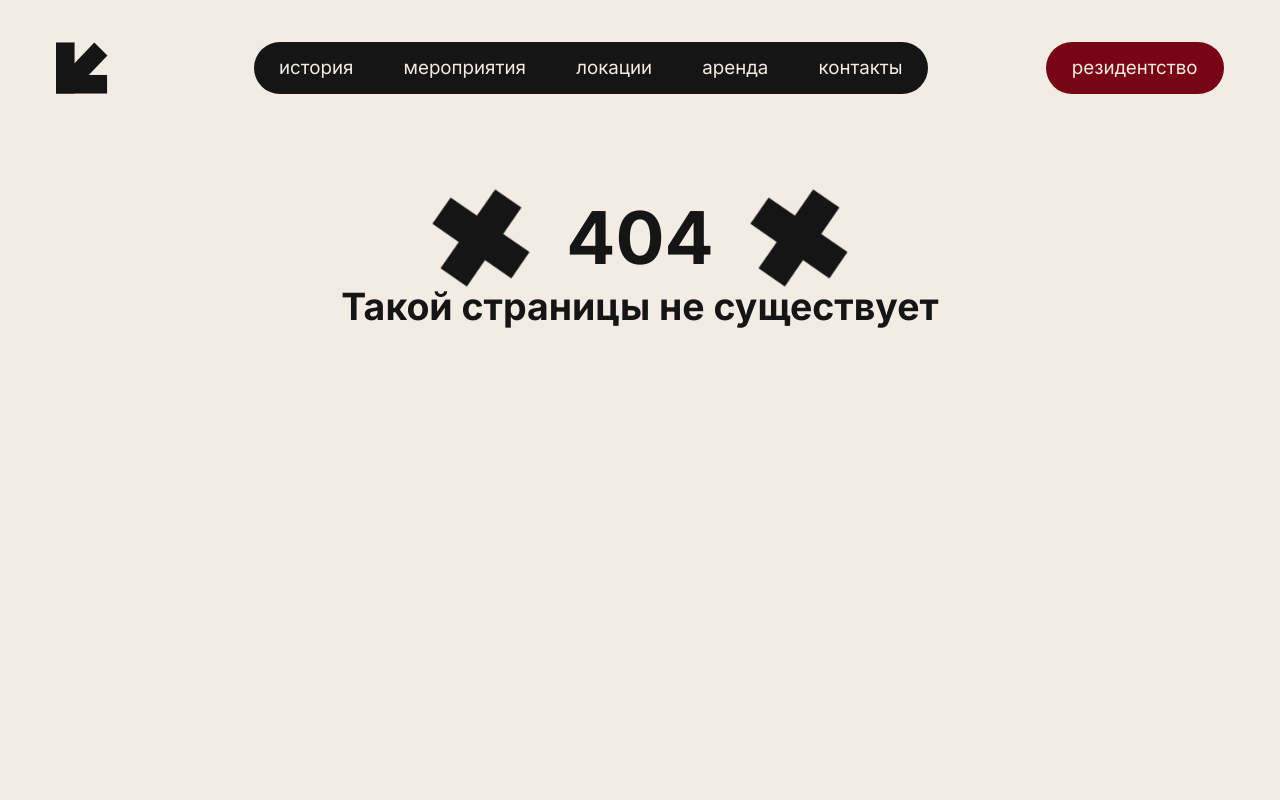
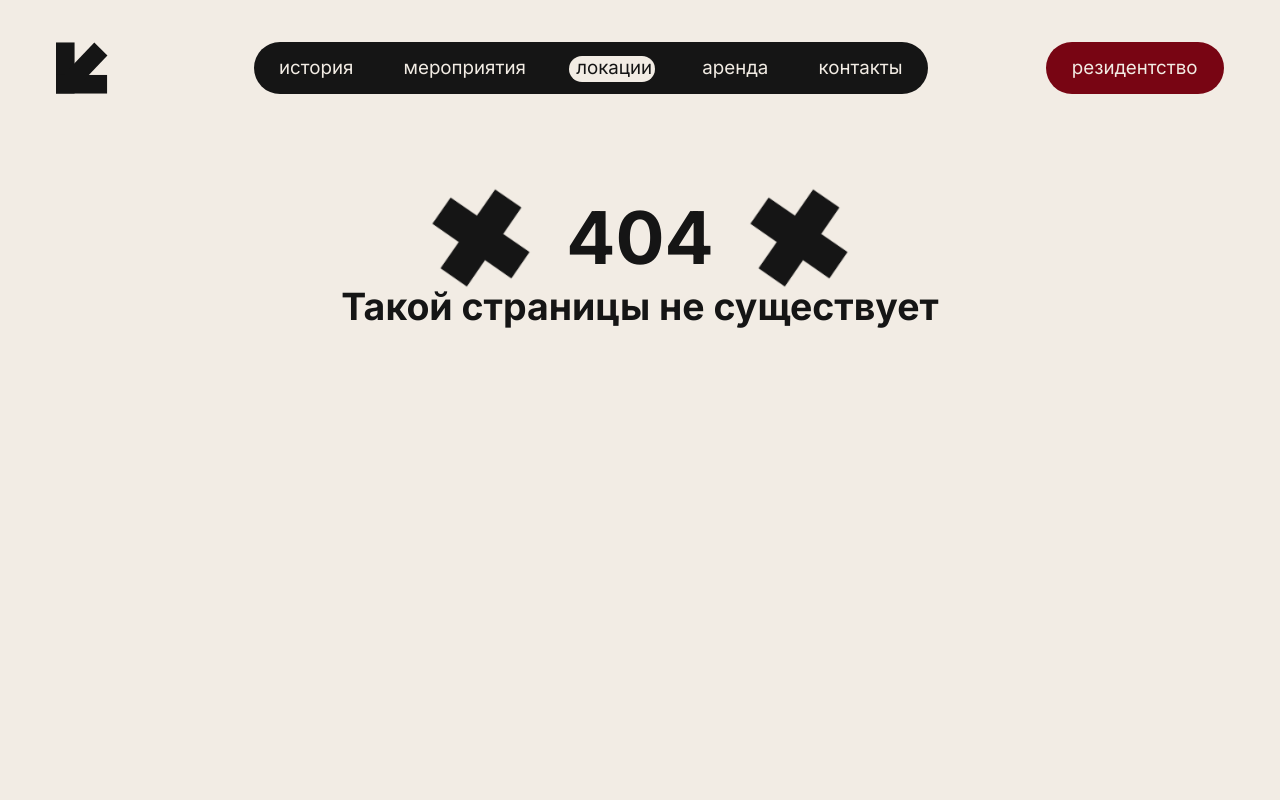
Before and after one commit to skaixxx/krst, a React (Create React App) app: page /Locations/1/1 in a window 1280 px wide. Shown: the top 800 px of the page. Built offline with nearby package versions, Linux system fonts and the light colour scheme.

Commit message:
header fix

```diff
--- a/src/components/Header/ActiveIndicator.jsx
+++ /dev/null
@@ -1,22 +0,0 @@
-import { motion } from 'framer-motion';
-import styles from "./header.module.css"
-export default function ActiveIndicator({ style }) {
-  return (
-    <motion.div
-      className={styles.activeIndicator}
-      animate={{
-        width: style.width,
-        left: style.left,
-        opacity: 1,
-      }}
-      initial={{ opacity: 0 }}
-      exit={{ opacity: 0 }}
-      transition={{
-        type: 'spring',
-        stiffness: 500,
-        damping: 38,
-        opacity: { duration: 0.3 }, // отдельно контролируем плавность появления/исчезновения
-      }}
-    />
-  );
-}
--- a/src/components/Header/NavItem.jsx
+++ b/src/components/Header/NavItem.jsx
@@ -5,7 +5,7 @@ export default function NavItem( { to, label, onClick, className}, ref) {
         <NavLink
         to={to}
         ref={ref}
-        className={({ isActive}) => isActive ? `${className} ${styles.active}` : `${className}`}
+        className={({ isActive}) => isActive ? `${className} ${styles.navLinkActive}` : `${className}`}
         onClick={onClick}
         >
             {label}
--- a/src/components/Header/Navbar.jsx
+++ b/src/components/Header/Navbar.jsx
@@ -1,18 +1,15 @@
 import NavItem from './NavItem';
-import ActiveIndicator from './ActiveIndicator';
 import { useState, useEffect, useRef } from 'react';
 import { useLocation } from 'react-router-dom';
-import { AnimatePresence } from 'framer-motion';
 import logo from "../../assets/header/logo.svg"
 import { useNavigate } from "react-router";
 import styles from "./header.module.css"
 const navLinks = [
-  { to: '/History', label: 'история' },
-  { to: '/Events', label: 'мероприятия' },
-  { to: '/Locations', label: 'локации' },
-  { to: '/Rent', label: 'аренда' },
-  { to: '/Contacts', label: 'контакты' },
-
+  { to: '/History', label: 'история'},
+  { to: '/Events', label: 'мероприятия'},
+  { to: '/Locations', label: 'локации'},
+  { to: '/Rent', label: 'аренда'},
+  { to: '/Contacts', label: 'контакты'},
 ];
 
 export default function Navbar() {
@@ -21,20 +18,27 @@ export default function Navbar() {
   const location = useLocation();
   const navRefs = useRef({});
   const navigate = useNavigate();
-  useEffect(() => {
-    const activeLink = navRefs.current[location.pathname];
+  const updateIndicatorStyle = () => {
+    const activeLink = document.querySelector(`.${styles.navLinkActive}`);
     if (activeLink) {
+      const { offsetLeft, offsetWidth } = activeLink;
+      const center = offsetLeft + offsetWidth / 2;
+      console.log(center)
       setIndicatorStyle({
-        width: `${activeLink.offsetWidth}px`,
-        left: `${activeLink.offsetLeft}px`,
-      });
+        width: `${offsetWidth * 1.2}px`,
+        left: `${center - (offsetWidth * 1.2) / 2}px`,
+        opacity: 1,
+      })
       setShowIndicator(true);
     } else {
-      setShowIndicator(false);
-    }
-  }, [location.pathname]);
-
-
+        setShowIndicator(false);
+      }
+  }
+  useEffect(() => {
+    updateIndicatorStyle();
+    window.addEventListener('resize', updateIndicatorStyle);
+    return () => {window.removeEventListener('resize', updateIndicatorStyle);};
+  }, [location.pathname])
   return (
     <div className={styles.headerContainer}>
       <div className={styles.logoContainer}><a onClick={() => navigate("/")}><img className={styles.logo} src={logo} alt="logo"></img></a></div>
@@ -50,9 +54,7 @@ export default function Navbar() {
               <NavItem to={to} label={label} className={styles.navLink}/>
             </div>
           ))}
-          <AnimatePresence>
-            {showIndicator && <ActiveIndicator style={indicatorStyle} />}
-          </AnimatePresence>
+          {showIndicator && <div className={styles.activeIndicator} style={indicatorStyle}></div>}
 
         </div>
       </nav>
--- a/src/components/Header/header.module.css
+++ b/src/components/Header/header.module.css
@@ -76,23 +76,32 @@ body {
     display: flex;
     align-items: center;
     z-index: 2;
+    position: relative;
 }
 .navLink:hover {
     cursor: pointer;
     color: var(--primary-color);
 }
+
 .activeIndicator {
+    width: 0;
     position: absolute;
     bottom: 23%;
+    left: 0;
     height: 50%;
+    opacity: 0;
     background-color: var(--primary-color);
     border-radius: 2rem;
     z-index: 1;
+    transition: width .3s ease, left .3s ease, visibility .5s ease;
 }
-.navLink.active {
+.navLinkActive {
     color: var(--secondary-color);
 }
-.noIndicator .navLink.active  {
+.navLinkActive:hover {
+    color: var(--secondary-color);
+}
+.noIndicator .navLinkActive  {
     color: var(--primary-color);
 }
 .residencyBtn {
```
